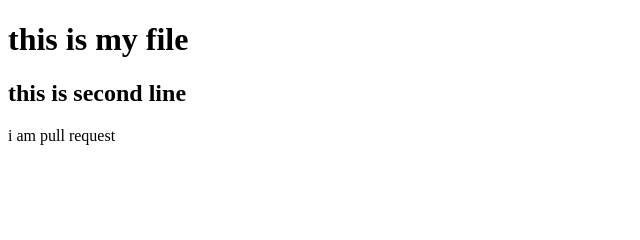
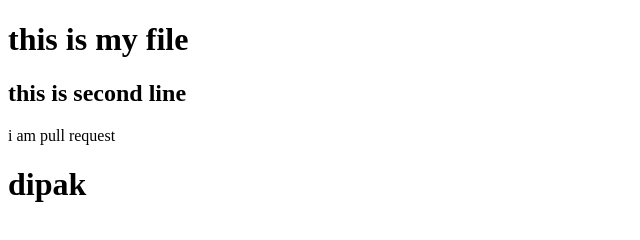
Before and after one commit to kanji2001/git_demo_all, a plain HTML site: page index.html in a window 1280 px wide. Shown: the whole page, without its empty margins (0-640 px from the left). Drawn offline with Linux system fonts and the light colour scheme.

Commit message:
added dipak

```diff
--- a/index.html
+++ b/index.html
@@ -9,5 +9,6 @@
     <h1>this is my file </h1>
     <h2>this is second line </h2>
     <p>i am pull request </p>
+    <h1>dipak</h1>
 </body>
 </html>
```
